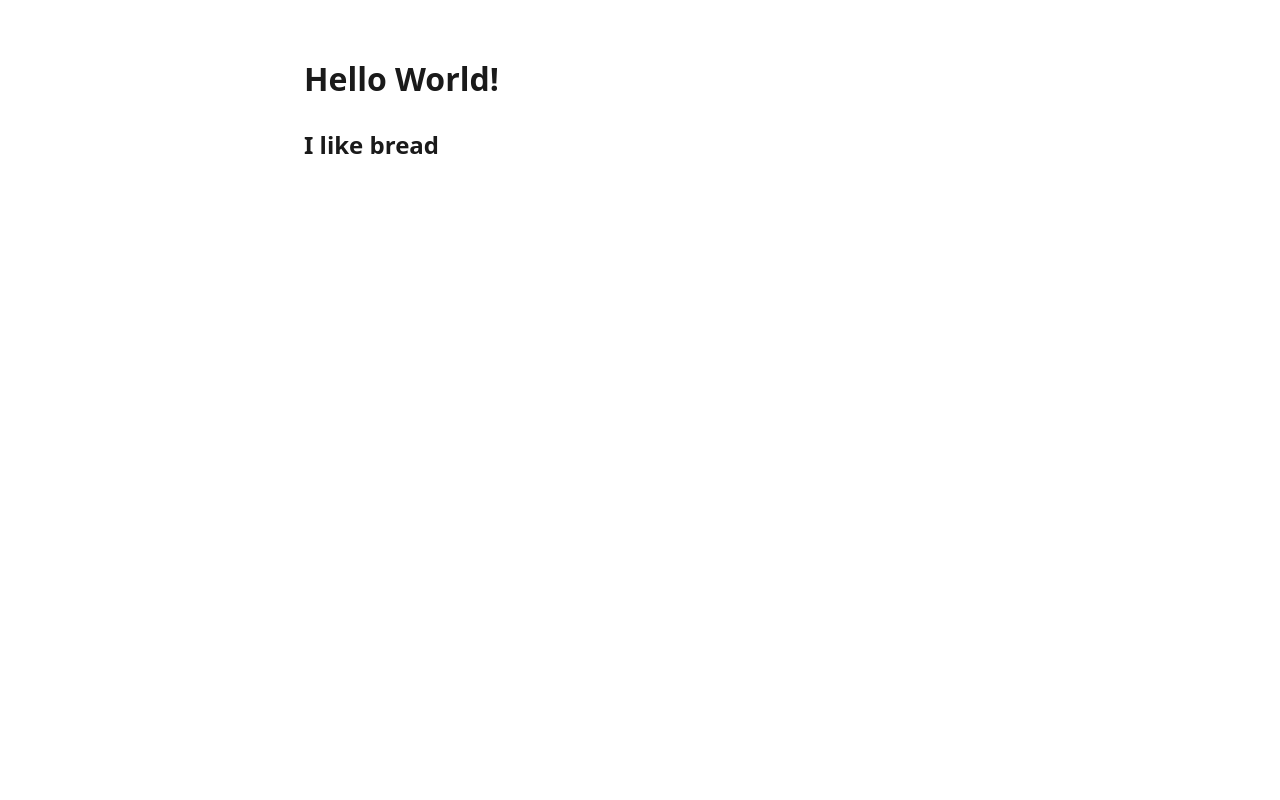
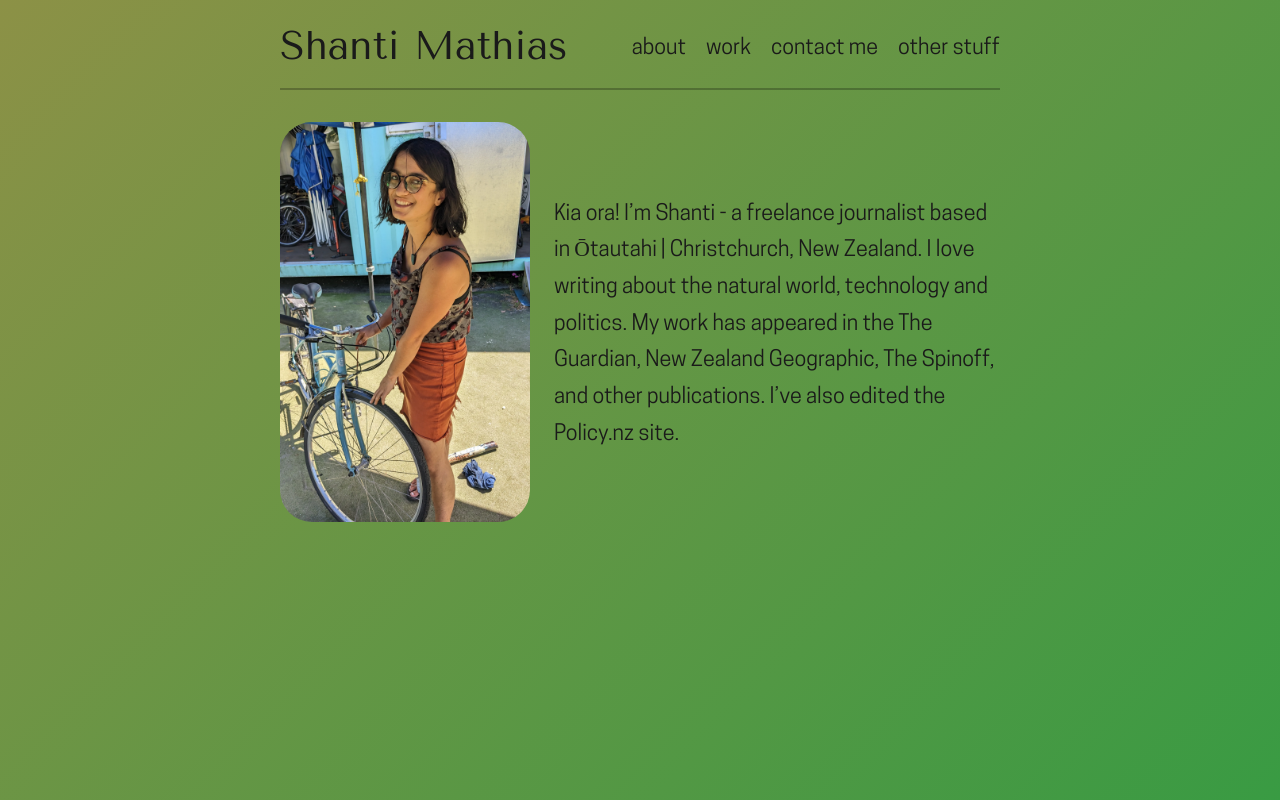
Before and after one commit to madeirasquared/shantimathias.com, a plain HTML site: page index.html in a window 1280 px wide. Drawn offline with Linux system fonts and the light colour scheme.

Commit message:
Front page styling

```diff
--- a/index.html
+++ b/index.html
@@ -6,11 +6,34 @@
     <meta name="description" content="Portfolio of Shanti Mathias.">
     <title>Shanti Mathias</title>
     <link rel="stylesheet" href="styles.css">
+    <link rel="preload" href="assets/fonts/cooper-hewitt-latin-500-normal.woff2" as="font" type="font/woff2" crossorigin>
 </head>
 <body>
+    <header class="site-header">
+        <a class="site-title" href="/">Shanti Mathias</a>
+        <nav aria-label="Main">
+            <ul>
+                <li><a href="#about">about</a></li>
+                <li><a href="#work">work</a></li>
+                <li><a href="#contact">contact me</a></li>
+                <li><a href="#other">other stuff</a></li>
+            </ul>
+        </nav>
+    </header>
+
+    <hr class="nav-break">
+
     <main>
-        <h1>Hello World!</h1>
-        <h2> I like bread </h2>
+        <div class="intro">
+            <img class="intro-image" src="assets/images/index.webp" alt="Placeholder image">
+            <p class="intro-text">
+                Kia ora! I’m Shanti - a freelance journalist based in Ōtautahi |
+                Christchurch, New Zealand. I love writing about the natural
+                world, technology and politics. My work has appeared in the
+                The Guardian, New Zealand Geographic, The Spinoff, and other
+                publications. I’ve also edited the Policy.nz site.
+            </p>
+        </div>
     </main>
 </body>
 </html>
--- a/styles.css
+++ b/styles.css
@@ -3,11 +3,151 @@ body {
     font-family: system-ui, -apple-system, "Segoe UI", sans-serif;
     line-height: 1.6;
     color: #1a1a1a;
-    background-color: #fff;
+    background: linear-gradient(135deg, #8c9146, #399b43);
+    min-height: 100vh;
+    min-height: 100svh;
+    -webkit-text-size-adjust: 100%;
+}
+
+@font-face {
+    font-family: "Tenor Sans";
+    src: url("assets/fonts/TenorSans-Regular.ttf");
+    font-style: normal;
+    font-display: swap;
+}
+
+@font-face {
+    font-family: "Cooper Hewitt";
+    src: url("assets/fonts/cooper-hewitt-latin-400-normal.woff2") format("woff2");
+    font-weight: 400;
+    font-style: normal;
+    font-display: swap;
+}
+
+@font-face {
+    font-family: "Cooper Hewitt";
+    src: url("assets/fonts/cooper-hewitt-latin-500-normal.woff2") format("woff2");
+    font-weight: 500;
+    font-style: normal;
+    font-display: swap;
+}
+
+@font-face {
+    font-family: "Cooper Hewitt";
+    src: url("assets/fonts/cooper-hewitt-latin-500-italic.woff2") format("woff2");
+    font-weight: 500;
+    font-style: italic;
+    font-display: swap;
+}
+
+.site-header {
+    display: flex;
+    flex-wrap: wrap;
+    align-items: center;
+    justify-content: space-between;
+    gap: clamp(0.5rem, 2vw, 1rem);
+    max-width: 45rem;
+    margin-inline: auto;
+    padding: clamp(1.25rem, 5vw, 1.5rem) clamp(1rem, 5vw, 1.5rem) 0;
+}
+
+.site-title {
+    font-family: "Tenor Sans";
+    font-size: clamp(1.8rem, 6vw, 2.5rem);
+    line-height: 1.1;
+    color: inherit;
+    text-decoration: none;
+}
+
+.site-header nav ul {
+    font-family: "Cooper Hewitt";
+    display: flex;
+    flex-wrap: wrap;
+    column-gap: clamp(1rem, 4vw, 1.25rem);
+    row-gap: 0.25rem;
+    margin: 0;
+    padding: 0;
+    list-style: none;
+}
+
+.site-header nav a {
+    display: inline-block;
+    padding-block: 0.3rem;
+    font-size: clamp(1rem, 2.6vw, 1.35rem);
+    color: inherit;
+    text-decoration: none;
+}
+
+.site-header nav a:hover {
+    text-decoration: underline;
+}
+
+.site-title:focus-visible,
+.site-header nav a:focus-visible {
+    outline: 2px solid currentColor;
+    outline-offset: 3px;
+}
+
+.nav-break {
+    width: min(45rem, calc(100% - clamp(2rem, 10vw, 3rem)));
+    margin: clamp(0.75rem, 3vw, 1.25rem) auto 0;
+    border: none;
+    border-top: 2px solid #000;
+    opacity: 25%;
 }
 
 main {
-    max-width: 42rem;
+    max-width: 45rem;
     margin-inline: auto;
-    padding: 2rem 1.5rem;
+    padding: clamp(1.5rem, 5vw, 2rem) clamp(1rem, 5vw, 1.5rem)
+        clamp(2rem, 6vw, 2.5rem);
 }
+
+.intro {
+    display: flex;
+    align-items: center;
+    gap: clamp(1.25rem, 4vw, 1.5rem);
+}
+
+.intro-image {
+    flex: 0 0 auto;
+    width: 250px;
+    height: 400px;
+    max-width: 100%;
+    object-fit: cover;
+    border-radius: clamp(1.25rem, 4vw, 2rem);
+}
+
+.intro-text {
+    font-family: "Cooper Hewitt";
+    font-weight: 400;
+    font-size: clamp(1.0625rem, 0.9rem + 1vw, 1.35rem);
+    line-height: 1.7;
+    text-wrap: pretty;
+    flex: 1;
+    margin: 0;
+}
+
+@media (max-width: 48rem) {
+    .site-header {
+        flex-direction: column;
+        align-items: flex-start;
+        gap: 0.5rem;
+    }
+
+    .intro {
+        flex-direction: column;
+        align-items: center;
+    }
+
+    .intro-image {
+        width: 100%;
+        max-width: 18rem;
+        height: auto;
+        aspect-ratio: 3 / 4;
+    }
+
+    .intro-text {
+        width: 100%;
+    }
+}
```
Also changed, not shown: assets/fonts/TenorSans-Regular.ttf (added), assets/fonts/cooper-hewitt-latin-400-normal.woff2 (added), assets/fonts/cooper-hewitt-latin-500-italic.woff2 (added), assets/fonts/cooper-hewitt-latin-500-normal.woff2 (added), 1 other file.
